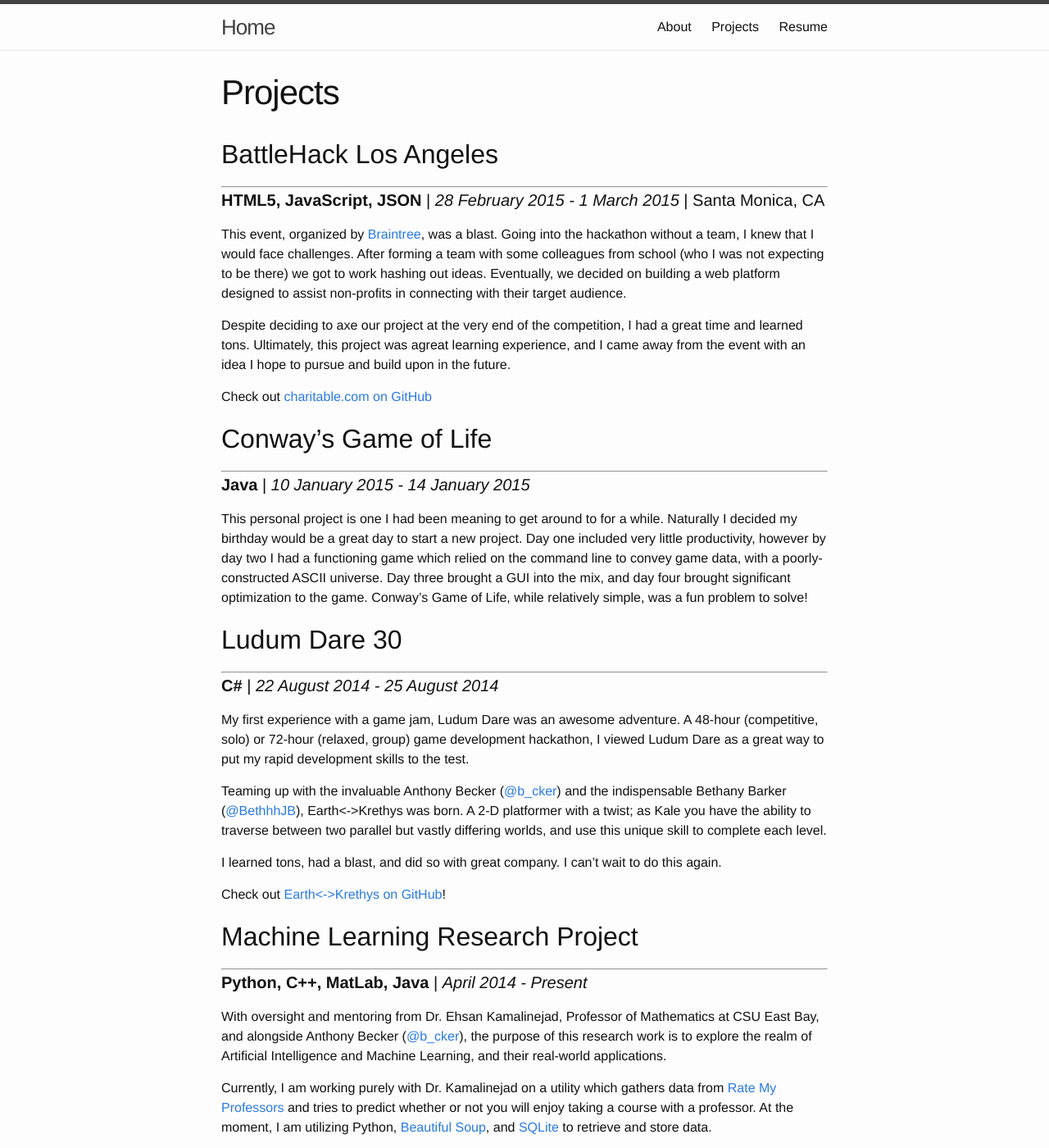
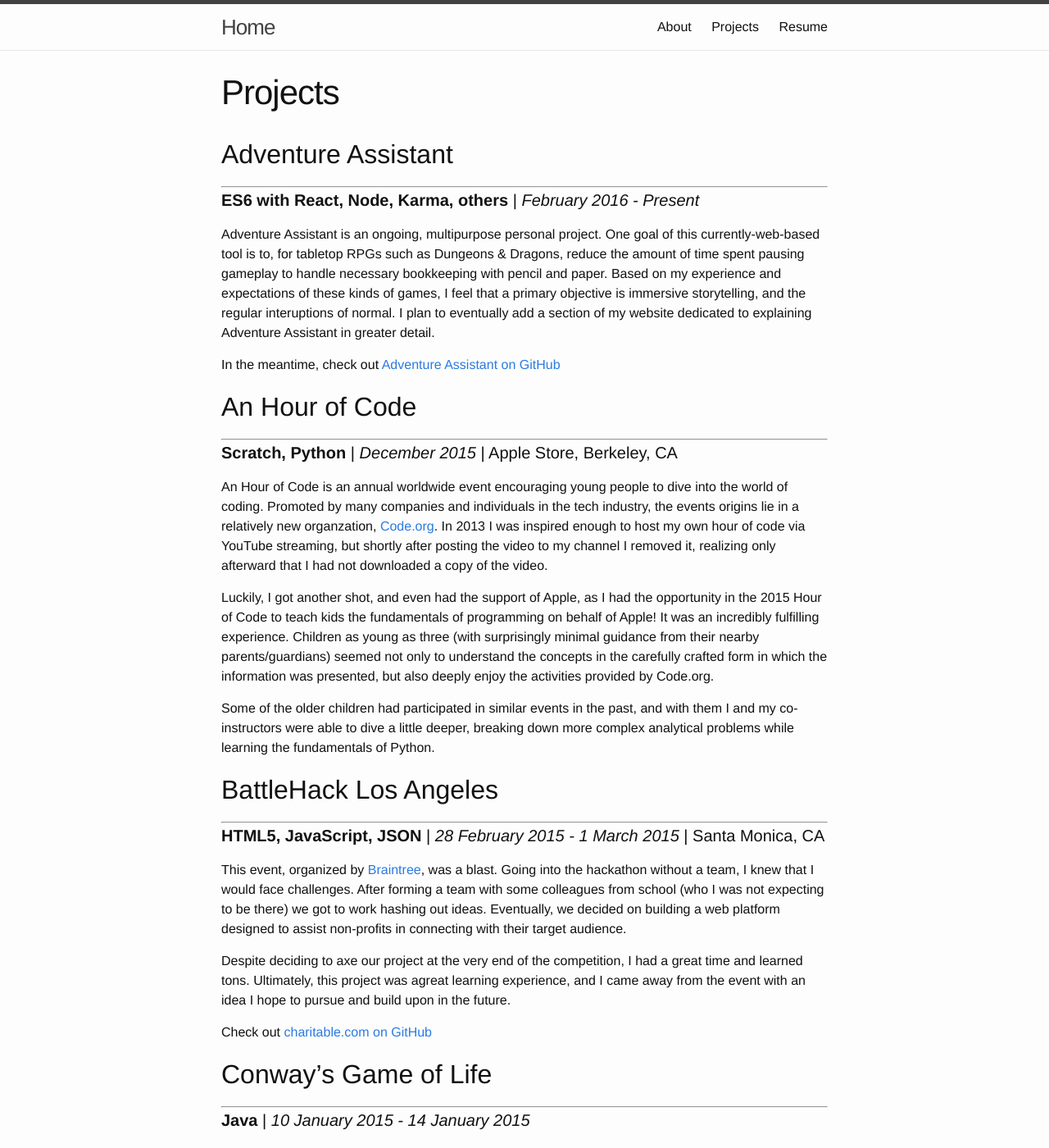
Before and after one commit to nrebhun/nrebhun.github.io, a Jekyll site: the page built from projects.md, in a window 1280 px wide and 1400 px high. Shown: the whole window at 82% size. Built offline with Jekyll 4.4.1, drawn with Linux system fonts in a browser that asks for light colours; some of the changed text lies outside the part shown.

Commit message:
Update About, Projects, and add post after D&B offer

```diff
--- a/projects.md
+++ b/projects.md
@@ -3,6 +3,51 @@ layout: page
 title: Projects
 permalink: /projects/
 ---
+
+## Adventure Assistant
+---
+
+#### **ES6 with React, Node, Karma, others** | *February 2016 - Present*
+
+Adventure Assistant is an ongoing, multipurpose personal project. One goal of this
+currently-web-based tool is to, for tabletop RPGs such as Dungeons & Dragons, reduce the amount of
+time spent pausing gameplay to handle necessary bookkeeping with pencil and paper. Based on my
+experience and expectations of these kinds of games, I feel that a primary objective is immersive
+storytelling, and the regular interuptions of normal. I plan to eventually add a section of my
+website dedicated to explaining Adventure Assistant in greater detail.
+
+In the meantime, check out [Adventure Assistant on GitHub]
+
+
+<!-- Turn into a Post at a later date
+I began a campaign with some friends relatively recently (just shy of a year before beginning work
+on Adventure Assistant) and found that I mostly enjoyed the storytelling aspect of the game.
+Realism, as silly as it might sound for a fantasy world, I have found is fairly crucial for me to
+feel fully immersed in the game. Hauling around thousands of coins of varying metal without
+consequence, while convenient, made very little sense to me, for example.
+-->
+
+## An Hour of Code
+---
+
+#### **Scratch, Python** | *December 2015* | Apple Store, Berkeley, CA
+
+An Hour of Code is an annual worldwide event encouraging young people to dive into the world of
+coding. Promoted by many companies and individuals in the tech industry, the events origins lie in a
+relatively new organzation, [Code.org]. In 2013 I was inspired enough to host my own hour of code
+via YouTube streaming, but shortly after posting the video to my channel I removed it, realizing
+only afterward that I had not downloaded a copy of the video.
+
+Luckily, I got another shot, and even had the support of Apple, as I had the opportunity in the 2015
+Hour of Code to teach kids the fundamentals of programming on behalf of Apple! It was an incredibly
+fulfilling experience. Children as young as three (with surprisingly minimal guidance from their
+nearby parents/guardians) seemed not only to understand the concepts in the carefully crafted form
+in which the information was presented, but also deeply enjoy the activities provided by Code.org.
+
+Some of the older children had participated in similar events in the past, and with them I and my
+co-instructors were able to dive a little deeper, breaking down more complex analytical problems
+while learning the fundamentals of Python.
+
 
 ## BattleHack Los Angeles
 ---
@@ -25,14 +70,13 @@ Check out [charitable.com on GitHub]
 
 #### **Java** | *10 January 2015 - 14 January 2015*
 
-This personal project is one I had been meaning to get around to for a while. Naturally I decided my
+The Game of Life is one I had been meaning to get around to for a while. Naturally I decided my
 birthday would be a great day to start a new project. Day one included very little productivity,
 however by day two I had a functioning game which relied on the command line to convey game data,
 with a poorly-constructed ASCII universe. Day three brought a GUI into the mix, and day four brought
 significant optimization to the game. Conway's Game of Life, while relatively simple, was a fun
 problem to solve!
 
-<!---
 ## Introduction to Computer Science
 ---
 
@@ -70,15 +113,16 @@ Check out [Earth<->Krethys on GitHub]!
 ## Machine Learning Research Project
 ---
 
-#### **Python, C++, MatLab, Java** | *April 2014 - Present*
+#### **Python, C++, MatLab, Java** | *April 2014 - March 2015*
 
 With oversight and mentoring from Dr. Ehsan Kamalinejad, Professor of Mathematics at CSU East Bay,
 and alongside Anthony Becker ([@b_cker]), the purpose of this research work is to explore the realm
 of Artificial Intelligence and Machine Learning, and their real-world applications.
 
-Currently, I am working purely with Dr. Kamalinejad on a utility which gathers data from [Rate My
-Professors] and tries to predict whether or not you will enjoy taking a course with a professor.
-At the moment, I am utilizing  Python, [Beautiful Soup], and [SQLite] to retrieve and store data.
+I worked primarily with Dr. Kamalinejad on a utility which gathers data from [Rate My Professors]
+and tries to predict whether or not you will enjoy taking a course with a professor. The
+technologies utilized include Python, [Beautiful Soup], and [SQLite] for data collection and
+storage.
 
 ## GameGame, the Game
 ---
@@ -86,7 +130,7 @@ At the moment, I am utilizing  Python, [Beautiful Soup], and [SQLite] to retriev
 #### **C++** | *August 2013 - December 2013*
 
 One of my first large-scale* personal projects, my objective with this oh-so-creatively-named
-text-based adventure game  was to familiarize myself with the language. Having moved from Southern
+text-based adventure game was to familiarize myself with the language. Having moved from Southern
 California, and a community college which favored Java, to Northern California and CSU East Bay
 (which favors C++) I deemed it necessary to give myself a self-driven primer of the latter of the
 languages. This project was a valuable introduction to both the importance of personal projects, and
@@ -117,8 +161,10 @@ Our submission took home an API award from [tokbox], for best use of their OpenT
 
 Check out [LivePort on GitHub]!
 
-## Check back soon, for more!
 ---
+
+##### Last updated June 2016
+
 
 <!--- People! -->
 [@b_cker]: https://twitter.com/b_cker
@@ -127,7 +173,13 @@ Check out [LivePort on GitHub]!
 
 <!--- Websites / Project links! -->
 
-<!--- BattleHack Los Angeles 2105 -->
+<!--- Adventure Assistant -->
+[Adventure Assistant on GitHub]: https://github.com/nrebhun/AdventureAssistant
+
+<!--- Hour of Code 2015 -->
+[Code.org]: https://www.code.org
+
+<!--- BattleHack Los Angeles 2015 -->
 [Braintree]: https://www.braintreepayments.com
 [charitable.com on GitHub]: https://github.com/nrebhun/charitable.com
 
```
Also changed, not shown: other parts of projects.md (+2 -3 lines), _posts/2016-05-23-A-Beginning.markdown (added, +18 -0 lines), about.md (+6 -3 lines).
